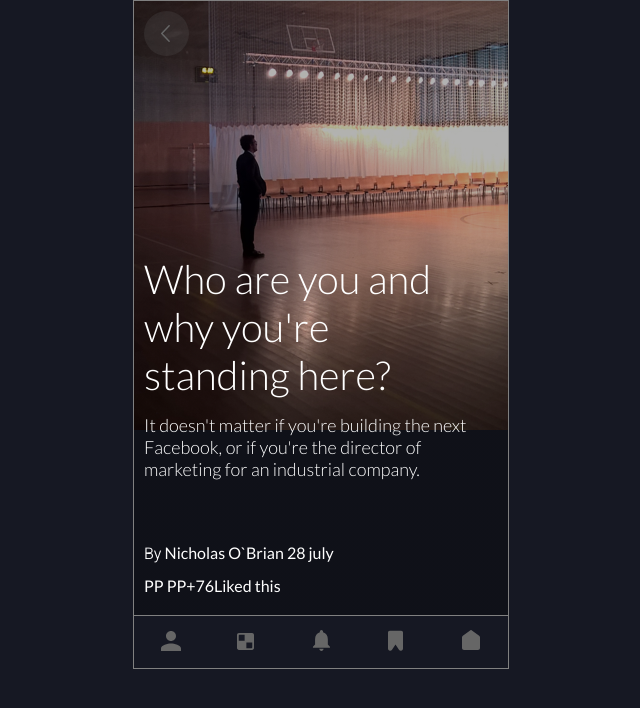
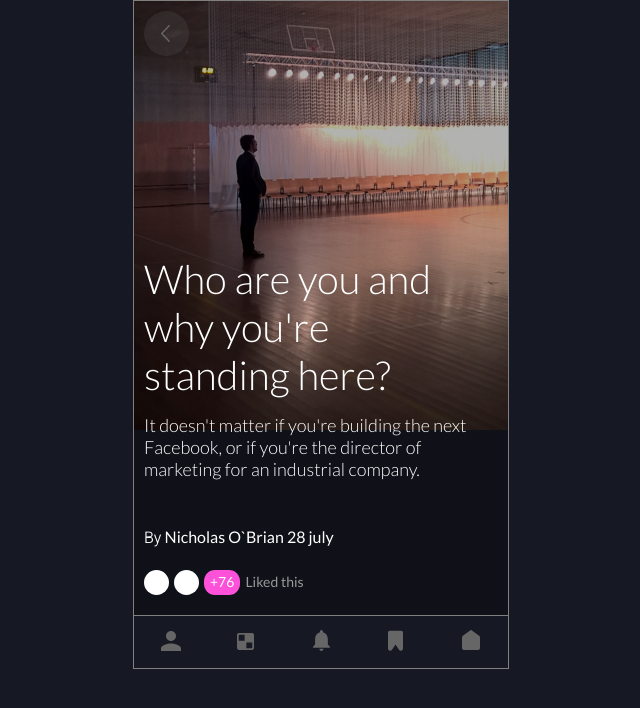
Before and after one commit to abbasnake/scandi, a Vue app in the folder client/: page /#/ in a window 1280 px wide. Shown: the top 708 px of the page, without its empty margins (319-959 px from the left). Built offline with nearby package versions, Linux system fonts and the light colour scheme.

Commit message:
finished likes section

```diff
--- a/client/src/components/MainFeatured.vue
+++ b/client/src/components/MainFeatured.vue
@@ -24,7 +24,6 @@ export default {
 @import '../scss/variables';
 
 .main {
-  // border: 1px solid white;
   display: grid;
   grid-template-rows: 4fr 4fr 1fr 1fr;
   &__title {
--- a/client/src/components/MainFeaturedLikes.vue
+++ b/client/src/components/MainFeaturedLikes.vue
@@ -1,6 +1,7 @@
 <template>
   <section class="likes">
-    <span class="likes__profiles">PP PP</span>
+    <span class="likes__profile"></span>
+    <span class="likes__profile"></span>
     <span class="likes__count">+76</span>
     <span class="likes__text">Liked this</span>
   </section>
@@ -13,7 +14,35 @@ export default {
 </script>
 
 <style lang="scss" scoped>
+@import '../scss/variables';
+
 .likes {
-  padding: 0 0 20px 10px;
+  padding: 10px 0 20px 10px;
+  &__profile {
+    background-color: white;
+    border-radius: 50%;
+    display: inline-block;
+    height: 25px;
+    margin-right: 5px;
+    vertical-align: bottom;
+    width: 25px;
+  }
+  &__count {
+    background-color: $accent-purple;
+    border-top-left-radius: 30% 45%;
+    border-top-right-radius: 30% 45%;
+    border-bottom-left-radius:30% 45%;
+    border-bottom-right-radius: 30% 45%;
+    display: inline-block;
+    font-size: 14px;
+    height: 25px;
+    margin-right: 5px;
+    padding: 3px 6px 3px 6px;
+    width: min-content;
+  }
+  &__text {
+    font-size: 14px;
+    color: #999999;
+  }
 }
 </style>
```
